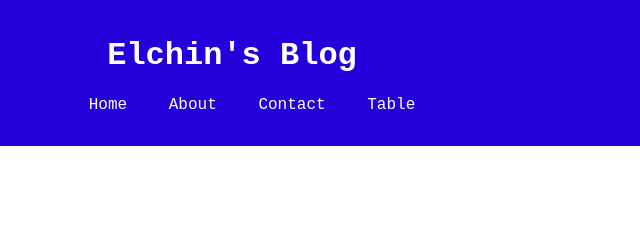
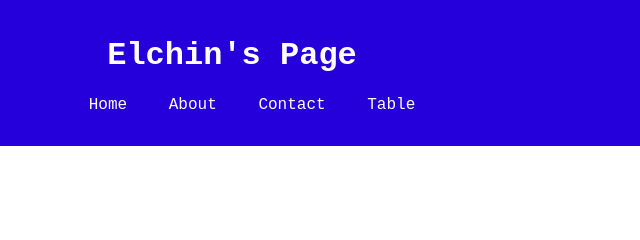
Before and after one commit to elchintoyirov/test-repo, a plain HTML site: page index.html in a window 1280 px wide. Shown: the top 240 px of the page, 408-1048 px from the left. Drawn offline with Linux system fonts and the light colour scheme.

Commit message:
Elchin's Blog on header file changed to Elchin's Page

```diff
--- a/index.html
+++ b/index.html
@@ -50,7 +50,7 @@
 
 <body>
     <header>
-        <h1>Elchin's Blog</h1>
+        <h1>Elchin's Page</h1>
         <nav>
             <ul>
                 <li><a href="#home">Home</a></li>
```
